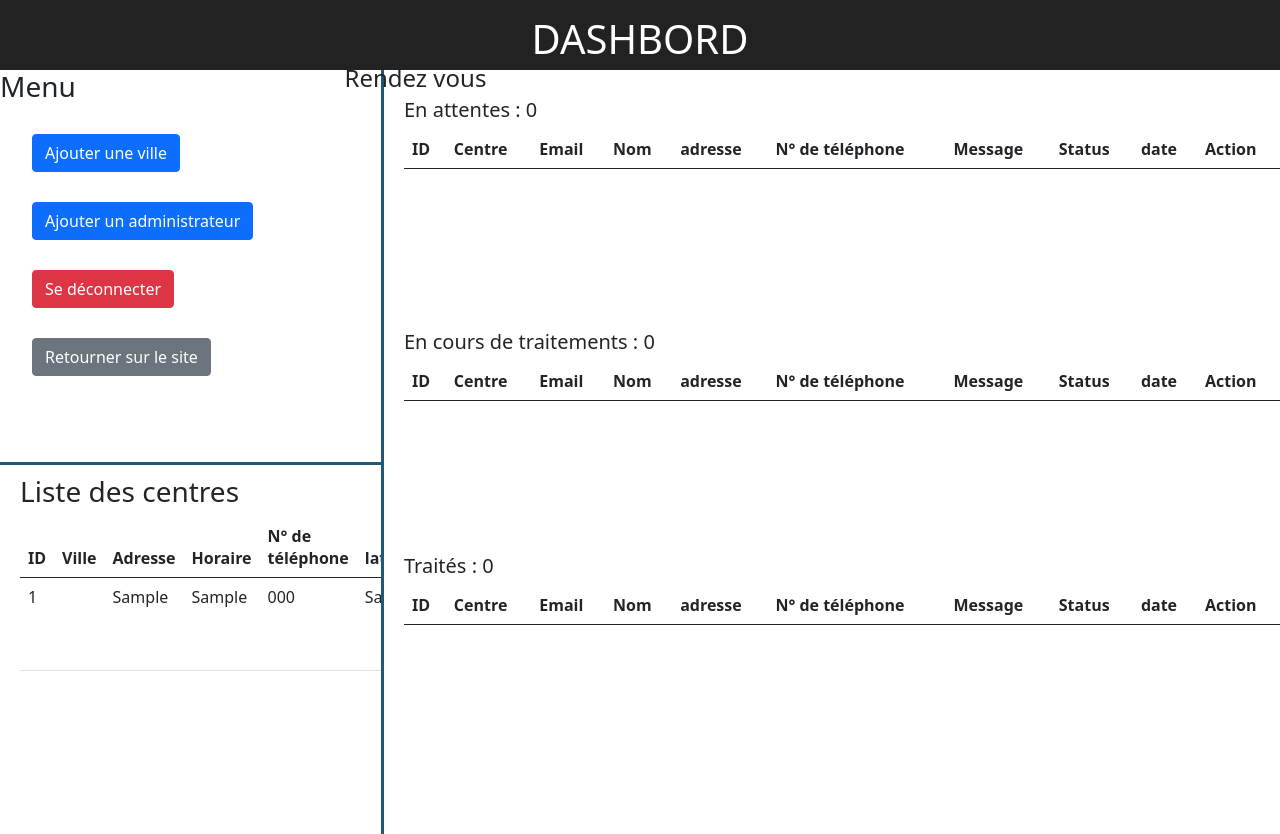
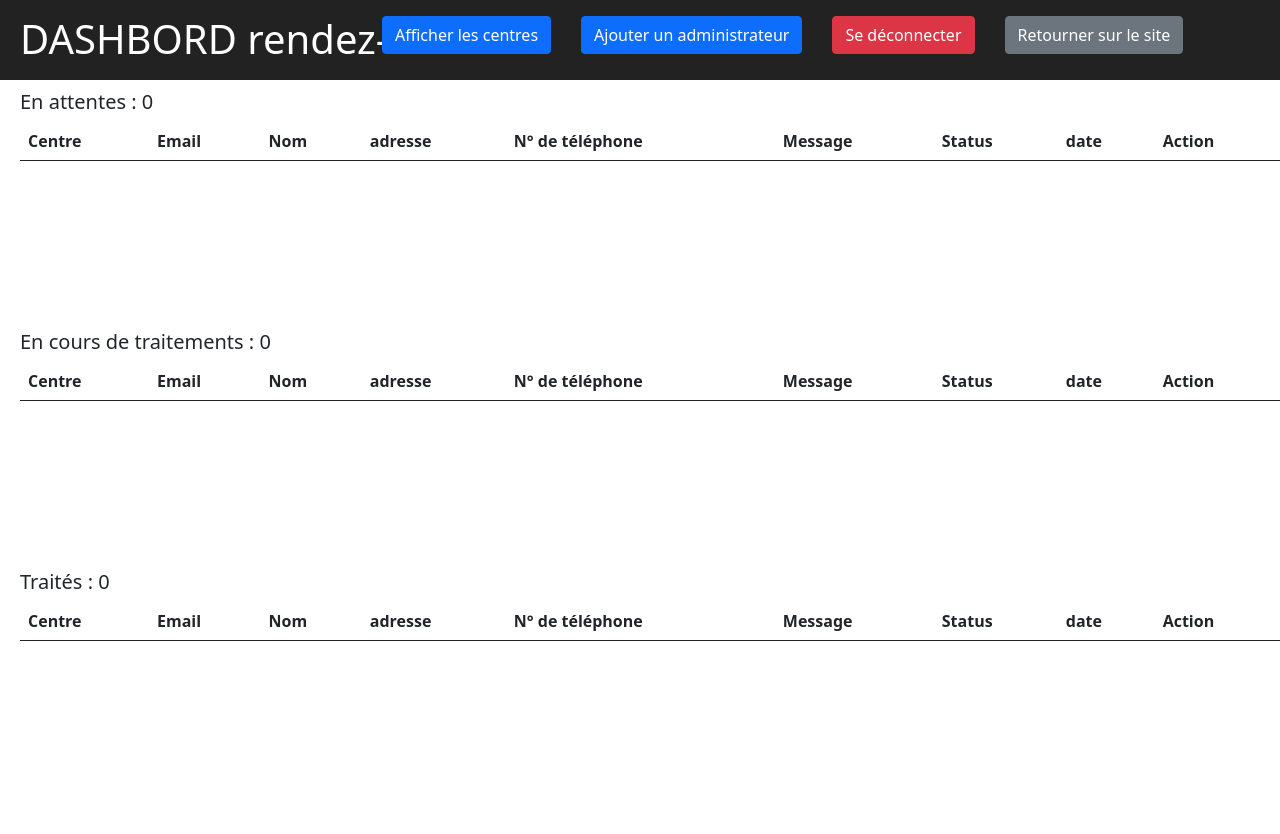
Before and after one commit to DylanSS98/geekgarage, a PHP site: page /admin/dash/espace_admin.php in a window 1280 px wide. After the commit the page ends 800 px from the top, so only its background shows below. Run offline with PHP 8.4, Linux system fonts and the light colour scheme; the visitor is signed in with stand-in values (Sample User, id 1); tables that the repository leaves empty or names only in its code hold one stand-in row (values such as "Sample post"); data that the repository does not hold is empty; some libraries are stand-ins or nearby versions.

Commit message:
Separate page admin

```diff
--- a/web/admin/dash/espace_admin.php
+++ b/web/admin/dash/espace_admin.php
@@ -32,24 +32,19 @@
 </head>
 <body>
 <header>
-    <h1>DASHBORD</h1>
+    <h1>DASHBORD rendez-vous</h1>
+        <nav>
+            <ul>
+                <li><a href="list_ville.php" class="btn btn-primary">Afficher les centres</a></li>
+                <li><a href="../../back/register.php" class="btn btn-primary">Ajouter un administrateur</a></li>
+                <li><a href="../../back/disconnect.php" class="btn btn-danger">Se déconnecter</a></li>
+                <li><a href="../../" class="btn btn-secondary">Retourner sur le site</a></li>
+            </ul>
+        </nav>
 </header>
 
 
-<div id="menu">
-    <h3>Menu</h3>
-    <nav>
-        <ul>
-            <li><a href="../../back/insert_city.php" class="btn btn-primary">Ajouter une ville</a></li>
-            <li><a href="../../back/register.php" class="btn btn-primary">Ajouter un administrateur</a></li>
-            <li><a href="../../back/disconnect.php" class="btn btn-danger">Se déconnecter</a></li>
-            <li><a href="../../" class="btn btn-secondary">Retourner sur le site</a></li>
 
-        </ul>
-    </nav>
-</div>
-
-<h4>Rendez vous</h4>
 <div id="rdv_attente">
     <h5>En attentes : <?php foreach ($nb_waiting as $nb): ?><?php endforeach; ?><?= $nb ?></h5> <?php foreach ($nb_waiting as $nb): ?><?php endforeach; ?>
     <?php require '../../back/rdv_waiting.php'; ?>
@@ -68,13 +63,6 @@
                                                                                                           as $nb): ?> <?php endforeach; ?></h4>
     <?php require '../../back/rdv-process.php'; ?>
 </div>
-
-
-<div id="list">
-    <h3>Liste des centres</h3>
-    <?php require '../../back/list_ville.php'; ?>
-
-</div>
 <script src="https://cdn.jsdelivr.net/npm/@popperjs/core@2.5.4/dist/umd/popper.min.js" integrity="sha384-q2kxQ16AaE6UbzuKqyBE9/u/KzioAlnx2maXQHiDX9d4/zp8Ok3f+M7DPm+Ib6IU" crossorigin="anonymous"></script>
 <script src="https://cdn.jsdelivr.net/npm/bootstrap@5.0.0-beta1/dist/js/bootstrap.min.js" integrity="sha384-pQQkAEnwaBkjpqZ8RU1fF1AKtTcHJwFl3pblpTlHXybJjHpMYo79HY3hIi4NKxyj" crossorigin="anonymous"></script>
 <script src="../../js/app.js"></script>
--- a/web/back/insert_city.php
+++ b/web/admin/dash/insert_city.php
@@ -1,8 +1,8 @@
-<?php
+:<?php
 
 error_reporting(E_ALL);
 ini_set('display_errors', '1');
-    require 'db.php';
+    require '../../back/db.php';
 
     if (isset($_POST['form_submit'])) {
         $nom_ville = $_POST['ville_name'];
@@ -55,7 +55,7 @@
 
   Enregistrer avec succés !
 </div>';
-            header('Location: ../admin/dash/espace_admin.php');
+            header('Location: list_ville.php');
         }
         ?>
     </form>
--- a/web/back/delete_center.php
+++ b/web/back/delete_center.php
@@ -10,4 +10,4 @@
 
 $req->execute();
 
-header('Location: ../admin/dash/espace_admin.php');
+header('Location: ../admin/dash/list_ville.php');
--- a/web/back/edit.php
+++ b/web/back/edit.php
@@ -15,15 +15,14 @@
 $ville_lat = $_POST['ville_lat'];
 $ville_lon =$_POST['ville_lon'];
 
-$succes  = 'Mise à jour reussis';
-$erreur = 'Erreur lors du traitement';
+
 
 $sql = $pdo->prepare("UPDATE villes SET Villes = '$ville_nom', adresse = '$ville_adresse', horaire = '$ville_horaire', tel = '$ville_tel', lat = '$ville_lat', lon = '$ville_lon' WHERE id = '$id'");
 $sql->execute();
 
 if ($sql){
 
-    header('Location: ../admin/gererlesvilles/list_ville.php');
+    header('Location: ../admin/dash/list_ville.php');
 }
 else {
     echo 'erreur';
--- a/web/back/edit_ville.php
+++ b/web/back/edit_ville.php
@@ -1,5 +1,5 @@
 <?php
-require '../../back/db.php';
+require 'db.php';
 
 
 
@@ -65,14 +65,14 @@
 
         <button name="submit_edit" type="submit" class="btn btn-primary mt-2" >Modifier</button>
 
-        <a href="list_ville.php" class="btn btn-secondary" style="margin-top: 10px">Liste des villes</a>
+        <a href="../admin/dash/list_ville.php" class="btn btn-secondary" style="margin-top: 10px">Liste des villes</a>
 
         <?php if (isset($req)){
             echo '<div class="alert alert-success" role="alert">
 
   Enregistrer avec succés ! Redirection dans 3 secondes...
 </div>';
-            header("Refresh: 3;url=../gererlesvilles/list_ville.php");
+            header("Refresh: 3;url=../admin/dash/list_ville.php");
         }
         ?>
     </form>
--- a/web/back/list_ville.php
+++ /dev/null
@@ -1,34 +0,0 @@
-<?php
-$sql = $pdo->prepare('SELECT * FROM villes');
-$sql->execute();
-$villes = $sql->fetchall();
- ?>
-
-    <table class="table w-60">
-        <thead>
-        <th class="col">ID</th>
-        <th class="col">Ville</th>
-        <th class="col">Adresse</th>
-        <th class="col">Horaire</th>
-        <th class="col">N° de téléphone</th>
-        <th class="col">lat</th>
-        <th class="col">lon</th>
-        <th class="col">action</th>
-        </thead>
-
-        <tbody>
-        <?php foreach ($villes as $ville): ?>
-            <tr>
-            <td><?= $ville['id'] ?></td>
-            <td><?= $ville['Villes'] ?></td>
-            <td><?= $ville['adresse'] ?></td>
-            <td><?= $ville['horaire'] ?></td>
-            <td><?= $ville['tel'] ?></td>
-            <td><?= $ville['lat'] ?></td>
-            <td><?= $ville['lon'] ?></td>
-            <td><a class="btn btn-warning" href="edit_ville.php?lign_edit=<?= intval($ville['id']) ?>">Edit</a> <a class="btn btn-danger" href="../../back/delete.php?lign_delete=<?= intval($ville['id']) ?>">Supprimer</a></td>
-            </tr>
-        <?php endforeach ; ?>
-
-        </tbody>
-    </table>
--- a/web/back/mail.php
+++ b/web/back/mail.php
@@ -22,7 +22,7 @@
 
 
 require 'db.php';
-$sql = $pdo->prepare('INSERT INTO rdv (centre, email, nom, adresse, telephone, message) VALUES (?,?,?,?,?,?)');
+$sql = $pdo->prepare("INSERT INTO rdv (centre, email, nom, adresse, telephone, message) VALUES (?,?,?,?,?,?)");
 $sql->execute([$centre, $email, $nom, $adresse, $tel, $message]);
 //parametre de l'envoie de message
 
--- a/web/back/rdv-process.php
+++ b/web/back/rdv-process.php
@@ -13,7 +13,6 @@
 
 <table class="table w-60">
     <thead>
-    <th class="col">ID</th>
     <th class="col">Centre</th>
     <th class="col">Email</th>
     <th class="col">Nom</th>
@@ -48,13 +47,12 @@
 
 
         <tr>
-            <td><?= $rdv['id'] ?></td>
             <td><?= $rdv['centre'] ?></td>
             <td><a href="mailto: <?= $rdv['email'] ?>"><?= $rdv['email'] ?></a></td>
             <td><?= $rdv['nom'] ?></td>
             <td><?= $rdv['adresse'] ?></td>
             <td><?= $rdv['telephone'] ?></td>
-            <td><button type="button" class="btn btn-primary" data-bs-toggle="modal" data-bs-target="#exampleModal">
+            <td><button type="button" class="btn btn-info" data-bs-toggle="modal" data-bs-target="#exampleModal">
                     Afficher le message
                 </button></td>
             <td><?= $rdv['status'] ?></td>
--- a/web/back/rdv_being_processed.php
+++ b/web/back/rdv_being_processed.php
@@ -17,7 +17,6 @@
 
 <table class="table w-60">
     <thead>
-    <th class="col">ID</th>
     <th class="col">Centre</th>
     <th class="col">Email</th>
     <th class="col">Nom</th>
@@ -51,18 +50,17 @@
         </div>
 
         <tr>
-            <td><?= $rdv['id'] ?></td>
             <td><?= $rdv['centre'] ?></td>
             <td><a href="mailto: <?= $rdv['email'] ?>"><?= $rdv['email'] ?></a></td>
             <td><?= $rdv['nom'] ?></td>
             <td><?= $rdv['adresse'] ?></td>
             <td><?= $rdv['telephone'] ?></td>
-            <td><button type="button" class="btn btn-primary" data-bs-toggle="modal" data-bs-target="#exampleModal">
+            <td><button type="button" class="btn btn-info" data-bs-toggle="modal" data-bs-target="#exampleModal">
                     Afficher le message
                 </button></td>
             <td><?= $rdv['status'] ?></td>
             <td><?= $rdv['datefr'] ?></td>
-            <td><a class="btn btn-danger" href="../../back/delete_rdv.php?lign_delete=<?= intval($rdv['id']) ?>">Supprimer</a></td>
+            <td><a href="../../back/update_status_proccess.php?id_rdv=<?= intval($rdv['id']) ?>" class="btn btn-success">Changer le status</a><a class="btn btn-danger" href="../../back/delete_rdv.php?lign_delete=<?= intval($rdv['id']) ?>">Supprimer</a></td>
         </tr>
     <?php endforeach ; ?>
 
--- a/web/back/rdv_waiting.php
+++ b/web/back/rdv_waiting.php
@@ -1,15 +1,21 @@
+
+
+
+
+
 
 <?php
 $sql = $pdo->prepare("SELECT id, centre, email, nom, adresse, telephone, message, status, DATE_FORMAT(date, '%d/%m/%Y') AS datefr FROM rdv WHERE status = 'En attente'");
 $sql->execute();
-$rdvlist = $sql->fetchall();
+$rdvlist = $sql->fetchAll();
+
+
 ?>
 
 
 
 <table class="table w-60">
     <thead>
-    <th class="col">ID</th>
     <th class="col">Centre</th>
     <th class="col">Email</th>
     <th class="col">Nom</th>
@@ -34,7 +40,7 @@
                         <h5 class="modal-title" id="exampleModalLabel">Message de <?= $rdv['nom'] ?></h5>
                     </div>
                     <div class="modal-body">
-                        <?= $rdv['message'] ?>
+                       <p> <?= $rdv['message'] ?> </p>
                     </div>
                     <div class="modal-footer">
                         <p>Message reçus à <?= $rdv['datefr'] ?></p>
@@ -44,20 +50,19 @@
         </div>
 
         <tr>
-            <td><?= $rdv['id'] ?></td>
             <td><?= $rdv['centre'] ?></td>
             <td><a href="mailto: <?= $rdv['email'] ?>"><?= $rdv['email'] ?></a></td>
             <td><?= $rdv['nom'] ?></td>
             <td><?= $rdv['adresse'] ?></td>
             <td><?= $rdv['telephone'] ?></td>
             <td>
-                <button type="button" class="btn btn-primary" data-bs-toggle="modal" data-bs-target="#exampleModal">
+                <button type="button" class="btn btn-info" data-bs-toggle="modal" data-bs-target="#exampleModal">
                     Afficher le message
                 </button>
             </td>
             <td><?= $rdv['status'] ?></td>
             <td><?= $rdv['datefr'] ?></td>
-            <td><a class="btn btn-danger" href="../../back/delete_rdv.php?lign_delete=<?= intval($rdv['id']) ?>">Supprimer</a></td>
+            <td><a href="../../back/update_status_encours.php?id_rdv=<?= intval($rdv['id']) ?>" class="btn btn-success">Changer le status</a><a class="btn btn-danger" href="../../back/delete_rdv.php?lign_delete=<?= intval($rdv['id']) ?>">Supprimer</a></td>
         </tr>
     <?php endforeach ; ?>
 
--- a/web/css/back.css
+++ b/web/css/back.css
@@ -6,41 +6,31 @@
     justify-content: center;
 }
 
-#list{
-    width: 30%;
-    height: 372px;
-    border-right: 3px #1F5977 solid;
-    border-top: 3px #1F5977 solid;
-    display: block;
-    overflow-x: auto;
-    white-space: nowrap;
-    padding-left: 20px;
-    padding-top: 10px;
+.index_back tr{
+
 }
 
-#menu{
-    border-right: 3px #1F5977 solid;
+nav ul{
+    position: absolute;
+    top: 2%;
+    left: 25%;
+    display: flex;
+    justify-content: space-between;
 
-    width: 30%;
-    height: 49%;
-}
-nav ul{
-    list-style-type: none;
-    margin-right: 20%;
-    margin-top: 30px;
 }
 nav ul li{
-    margin-top: 30px;
+    margin-left: 30px;
+    list-style-type: none;
 }
 header{
     width: 100%;
-    height: 70px;
+    height: 80px;
     background-color: #222222;
     color: #FFFFFF;
 }
 h1{
-    text-align: center;
     padding-top: 15px;
+    padding-left: 20px;
 }
 
 #rdv_attente{
@@ -49,11 +39,7 @@
     white-space: nowrap;
     padding-left: 20px;
     padding-top: 10px;
-    width: 70%;
     height: 30%;
-    position: absolute;
-    right: 0;
-    top: 11%;
 }
 #rdv_encours{
     display: block;
@@ -61,11 +47,7 @@
     white-space: nowrap;
     padding-left: 20px;
     padding-top: 10px;
-    width: 70%;
     height: 30%;
-    position: absolute;
-    right: 0;
-    top: 40%;
 }
 #rdv_traite{
     display: block;
@@ -73,14 +55,10 @@
     white-space: nowrap;
     padding-left: 20px;
     padding-top: 10px;
-    width: 70%;
     height: 30%;
-    position: absolute;
-    right: 0;
-    top: 68%;
 }
 h4{
-    position: absolute;
+    position: relative;
     top: 8%;
     right: 62%;
 }
```
Also changed, not shown: web/admin/dash/list_ville.php (added, +63 -0 lines), web/admin/index.php (+15 -7 lines), web/back/update_status_encours.php (added, +17 -0 lines), web/back/update_status_proccess.php (added, +17 -0 lines).
